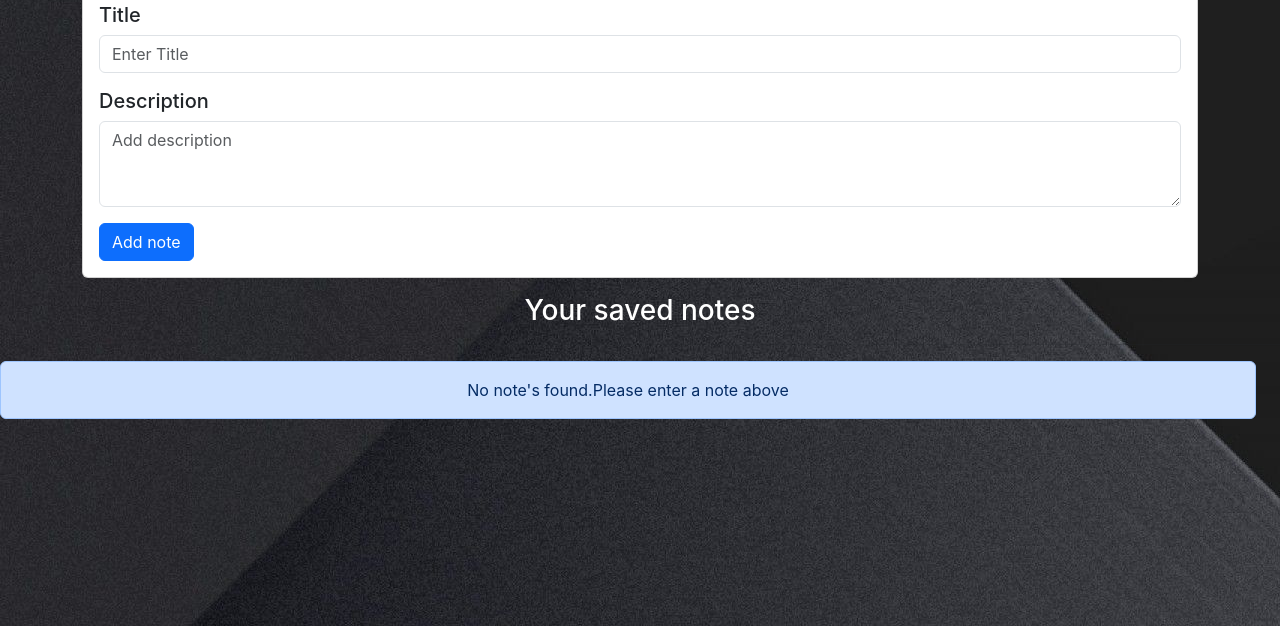
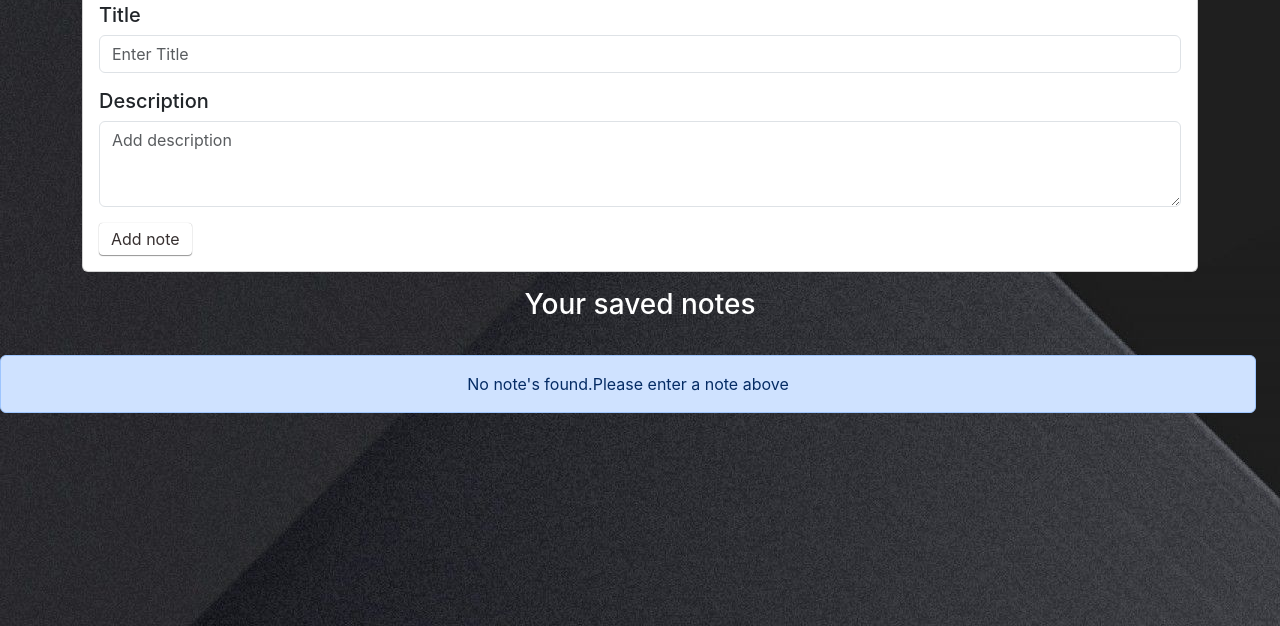
Before and after one commit to SahilSingh177/GDSC-WebDev01-todos, a plain HTML site: page index.html in a window 1280 px wide. Shown: the part 174-800 px from the top of the page. Drawn offline with nearby package versions, Linux system fonts and the light colour scheme; a web font is replaced by a local one.

Commit message:
made all btns classic-btn

```diff
--- a/index.html
+++ b/index.html
@@ -84,7 +84,7 @@
               ></textarea>
             </div>
           </div>
-          <button class="btn btn-primary" id="addBtn">Add note</button>
+          <button class="classic-btn" id="addBtn">Add note</button>
         </div>
       </div>
     </div>
```
